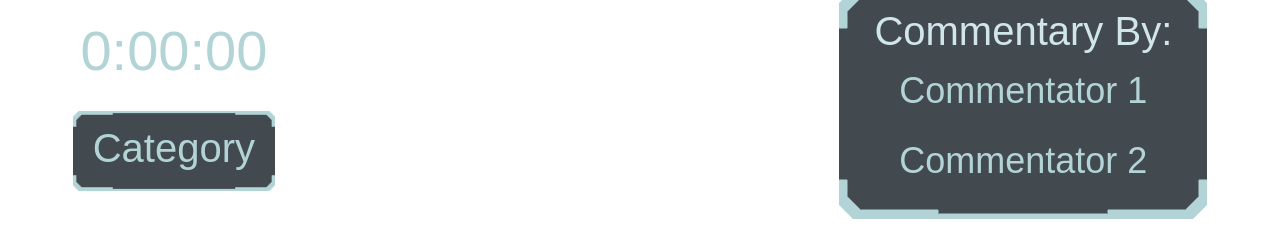
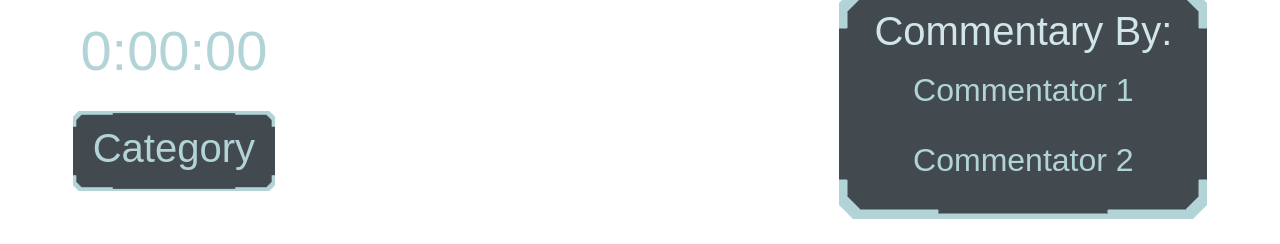
Before and after one commit to MayberryZoom/dread-stream-layouts, a website: page graphics/rando-2-racers-transports.html in a window 1280 px wide. Shown: the part 556-800 px from the top of the page. Drawn offline with Linux system fonts and the light colour scheme.

Commit message:
Make default commentator font smaller in transport rando graphic

```diff
--- a/graphics/rando-2-racers-transports.html
+++ b/graphics/rando-2-racers-transports.html
@@ -57,8 +57,8 @@
 				<div class="commentary-container">
 					<div class="commentary-info">
 						<span class="commentary-header">Commentary By:</span>
-						<span class="commentator" id="commentator-top">Commentator 1</span>
-						<span class="commentator" id="commentator-bottom">Commentator 2</span>
+						<span class="commentator" style="font-size: 4.0vh" id="commentator-top">Commentator 1</span>
+						<span class="commentator" style="font-size: 4.0vh" id="commentator-bottom">Commentator 2</span>
 					</div>
 				</div>
 			</div>
```
